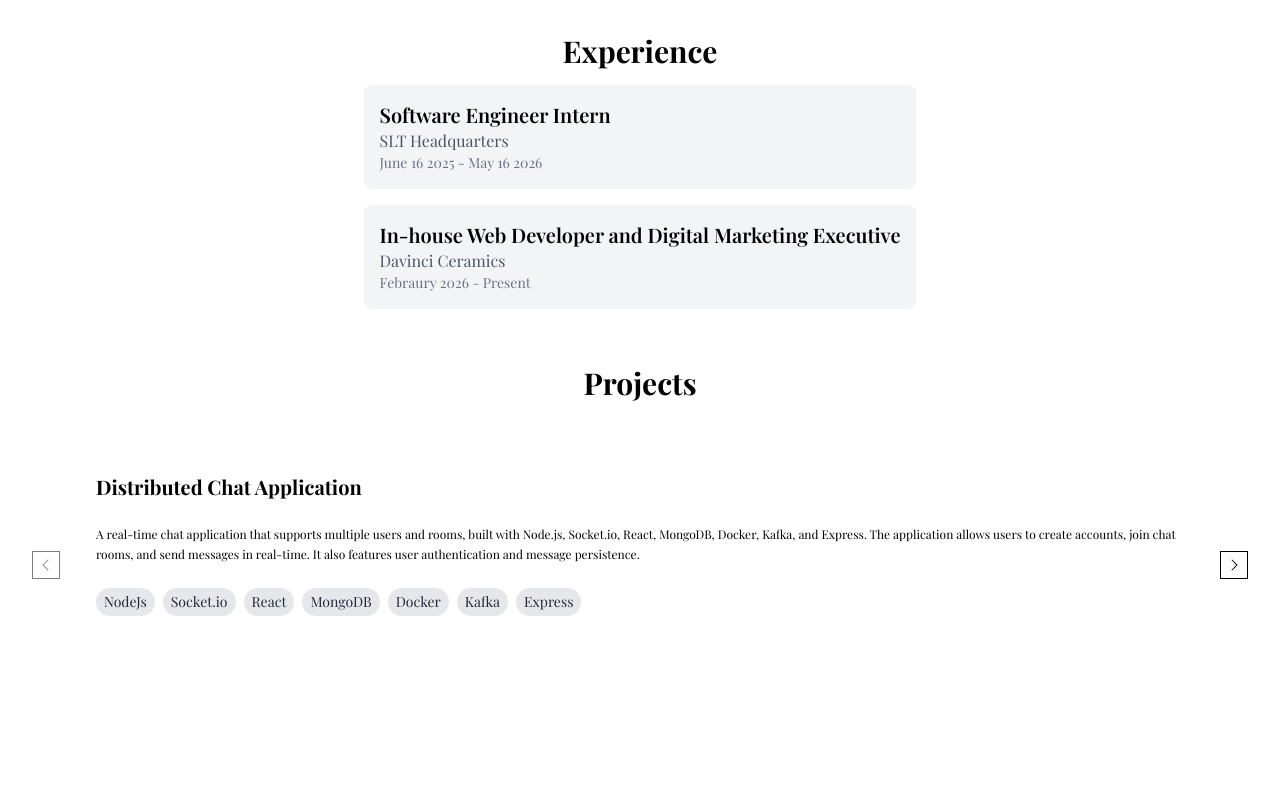
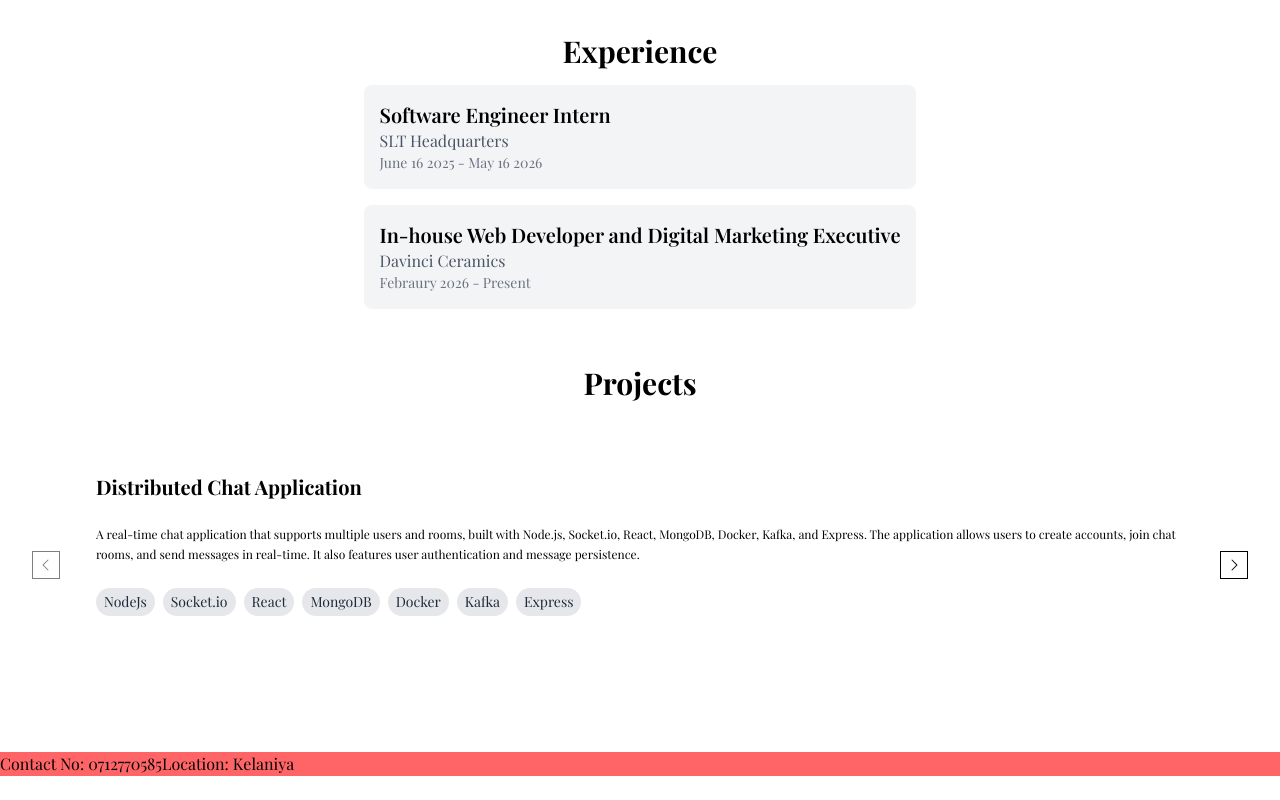
Before and after one commit to Ch4nnXDev/portfolio, a Next.js app in the folder my-portfolio/: page / in a window 1280 px wide. Shown: the part 1643-2443 px from the top of the page. After the commit the page ends 2419 px from the top, so only its background shows below. Built offline with nearby package versions, Linux system fonts and the light colour scheme; a web font is replaced by a local one.

Commit message:
added some infomation to the footer and some css

```diff
--- a/my-portfolio/src/app/my-components/default/Footer.tsx
+++ b/my-portfolio/src/app/my-components/default/Footer.tsx
@@ -1,15 +1,15 @@
 export default function Footer() {
     return (
-        <section className="flex flex-col p-4 w-full text-white">
-        <div className="flex flex-row">
-            <div></div>
-            <div></div>
-            <div></div>
-        </div>
-        <div className="flex flex-row text-center mt-4">
+    <footer className="bg-red-400 w-full">
+        <div className="flex flex-row text-black font-lg">
+            <div>Contact No: 0712770585</div>
+            <div>Location: Kelaniya</div>
 
         </div>
-    </section>
+        <div className="flex flex-row text-center">
+
+        </div>
+    </footer>
     );
 
 }
```
